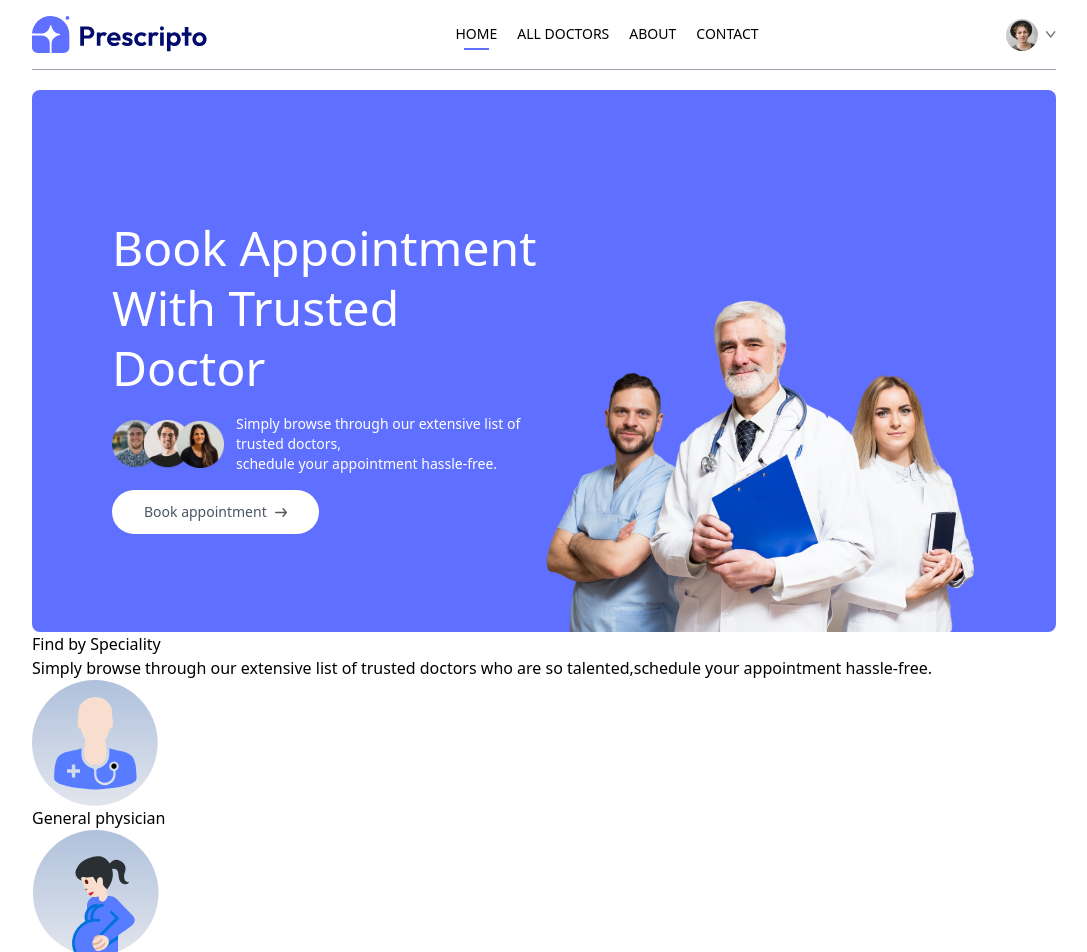
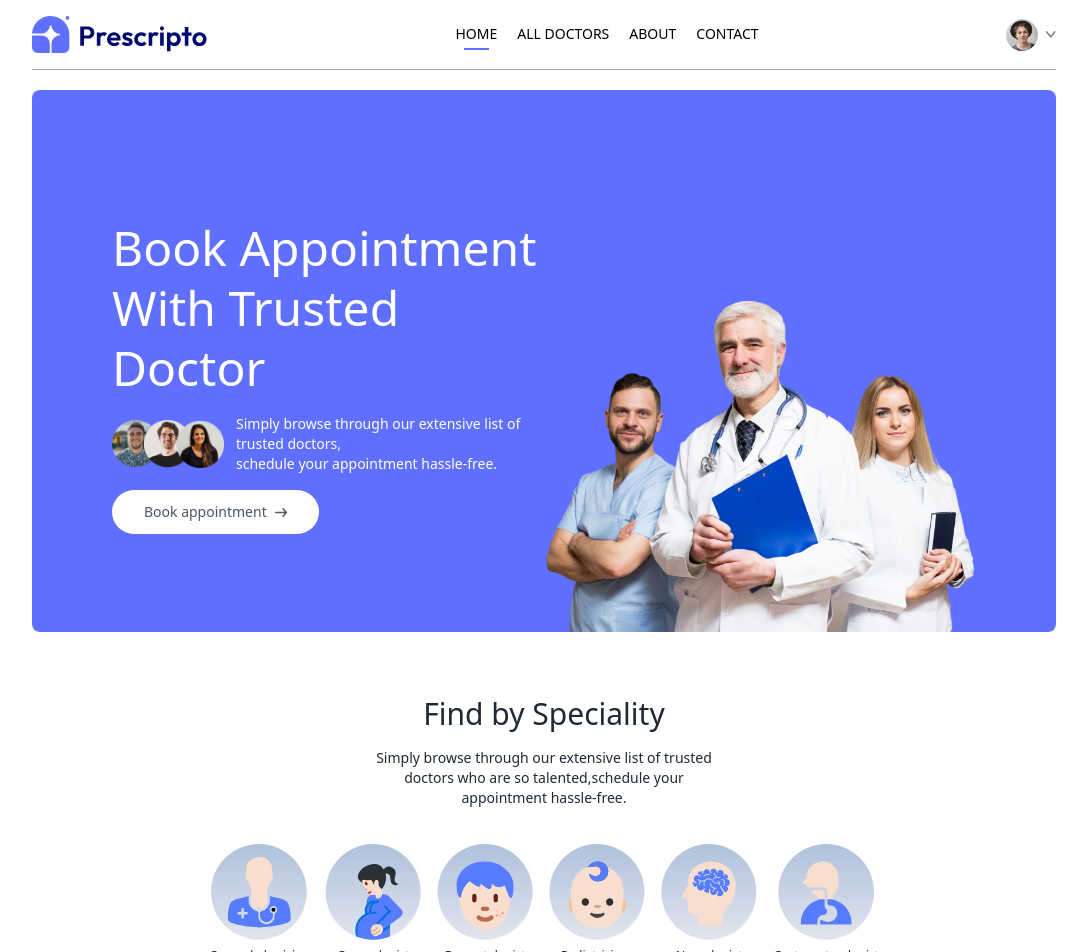
Before and after one commit to Soumili-Mukherjee/Doctor-Appointment-Frontend, a React app in the folder vite-project/: page / in a window 1280 px wide. Shown: the top 952 px of the page, without its empty margins (96-1183 px from the left). Built offline with nearby package versions, Linux system fonts and the light colour scheme; the HTML template or start-up script is replaced by a standard one.

Commit message:
font size hover effect done specialityMenu page

```diff
--- a/vite-project/src/Components/SpecialityMenu.jsx
+++ b/vite-project/src/Components/SpecialityMenu.jsx
@@ -6,13 +6,13 @@
 
 const SpecialityMenu = () => {
   return (
-    <div id='speciality'>
-      <h1>Find by Speciality</h1>
-      <p>Simply browse through our extensive list of trusted doctors who are so talented,schedule your appointment hassle-free.</p>
-      <div>
+    <div className='flex flex-col items-center gap-4 py-16 text-gray-800' id='speciality'>
+      <h1 className='text-3xl front-medium'>Find by Speciality</h1>
+      <p className='sm:w-1/3 text-center text-sm'>Simply browse through our extensive list of trusted doctors who are so talented,schedule your appointment hassle-free.</p>
+      <div className='flex sm:justify-center gap-4 pt-5 w-full overflow-scroll'>
         {specialityData.map((item, index) => (
-          <Link key={index} to={`/doctors/${item.speciality}`}>
-            <img src={item.image} alt={item.speciality} />
+          <Link onClick={()=>scrollTo(0,0)}className='flex flex-col items-center text-xs cursor-pointer flex-shrink-0 hover:translate-y-[-10px] transition-all duration-500' key={index} to={`/doctors/${item.speciality}`}>
+            <img className='w-16 sm:w-24 mb-2' src={item.image} alt={item.speciality} />
             <p>{item.speciality}</p>
           </Link>
 
--- a/vite-project/src/index.css
+++ b/vite-project/src/index.css
@@ -5,3 +5,6 @@
 .active hr{
     @apply block
 }
+::-webkit-scrollbar{
+    @apply hidden
+}
```
